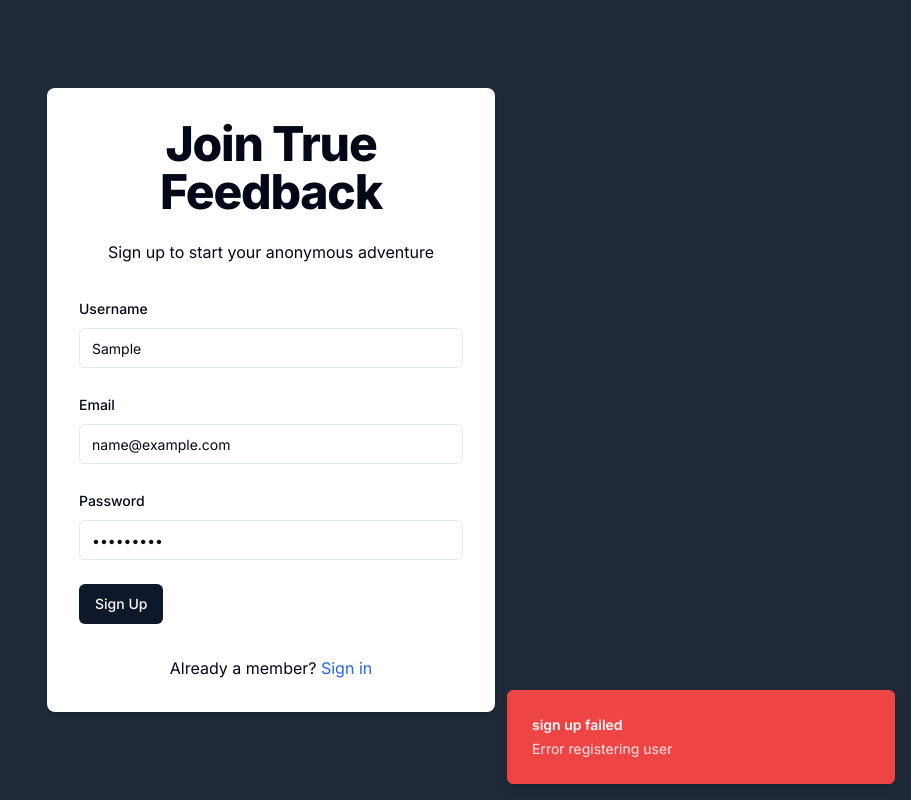
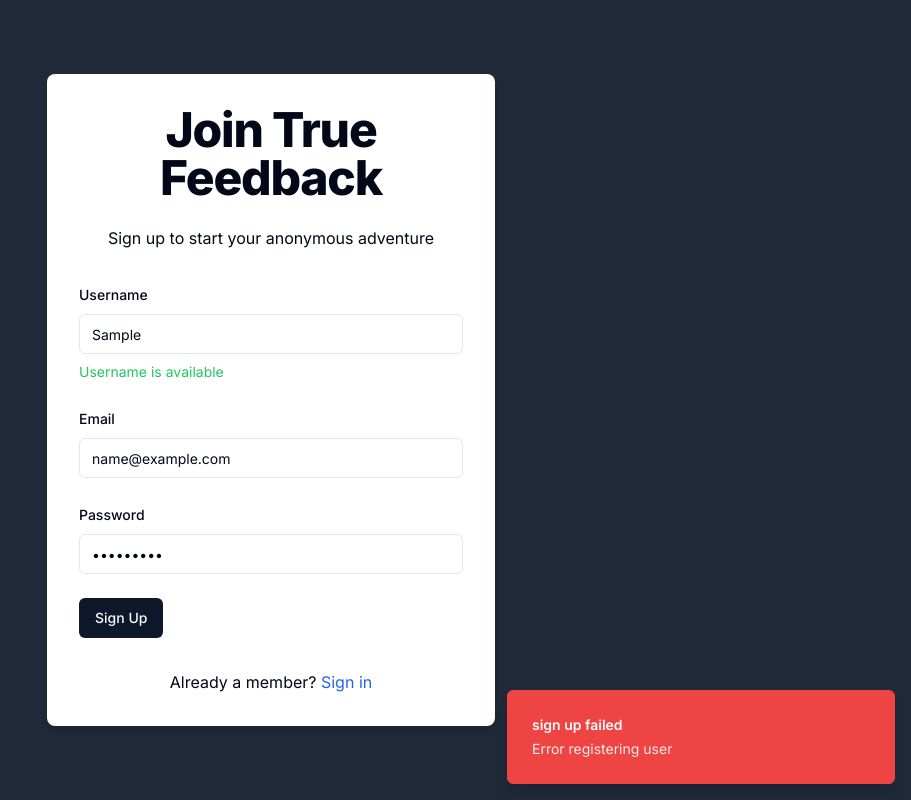
Before and after one commit to architak47/truefeedback, a Next.js app: page /sign-up in a window 1280 px wide. Both pictures are taken after typing "Sample", "name@example.com", "Sample123" into the empty fields and a click on the button "Sign Up". Shown: the whole page, without its empty margins (369-1280 px from the left). Built offline with nearby package versions, Linux system fonts and the light colour scheme; no server answers; the database is empty.

Commit message:
Sign Up page form validation and handle username check

```diff
--- a/src/app/(auth)/sign-in/page.tsx
+++ b/src/app/(auth)/sign-in/page.tsx
@@ -3,7 +3,7 @@
 const page = () => {
   return (
     <div>
-
+      sign in page
     </div>
   )
 }
--- a/src/app/(auth)/sign-up/page.tsx
+++ b/src/app/(auth)/sign-up/page.tsx
@@ -4,7 +4,7 @@
 import { useForm } from "react-hook-form"
 import { z } from "zod"
 import Link from "next/link"
-import { useDebounceValue } from 'usehooks-ts'
+import { useDebounceCallback } from 'usehooks-ts'
 import { useToast } from "@/components/ui/use-toast"
 import { useRouter } from 'next/navigation'
 import { signUpSchema } from '@/schemas/signUpSchema'
@@ -22,7 +22,7 @@
   const [isCheckingUsername, setIsCheckingUsername] = useState(false);
   const [isSubmitting, setIsSubmitting] = useState(false);
 
-  const debouncedUsername = useDebounceValue(username, 300);
+  const debounced = useDebounceCallback(setUsername, 300);
   const { toast } = useToast();
   const router = useRouter();
 
@@ -38,12 +38,14 @@
 
   useEffect(() => {
     const checkUsernameUnique = async () => {
-      if(debouncedUsername){
+      if(username){
         setIsCheckingUsername(true);
         setUsernameMessage('');
         try {
-          const response = await axios.get(`/api/check-username-unique?username=${debouncedUsername}`);
-          setUsernameMessage(response.data.message);
+          const response = await axios.get(`/api/check-username-unique?username=${username}`);
+        //   console.log(response.data.message)
+          let message = response.data.message;
+          setUsernameMessage(message);
         } catch (error) {
           const axiosError = error as AxiosError<ApiResponse>;
           setUsernameMessage(axiosError.response?.data.message ?? 'Error checking username');
@@ -53,7 +55,7 @@
       }
     }
     checkUsernameUnique();
-  }, [debouncedUsername])
+  }, [username])
 
   const onSubmit = async (data: z.infer<typeof signUpSchema>) => {
     setIsSubmitting(true);
@@ -100,10 +102,24 @@
                   {...field}
                   onChange={(e) => {
                   field.onChange(e);
-                  setUsername(e.target.value);
+                  debounced(e.target.value);
                   }}
                 />
               </FormControl>
+                {
+                    isCheckingUsername && <Loader2 className='animate-spin' />
+                }
+                {!isCheckingUsername && usernameMessage && (
+                    <p
+                    className={`text-sm ${
+                        usernameMessage === 'Username is available'
+                        ? 'text-green-500'
+                        : 'text-red-500'
+                        }`}
+                        >
+                      {usernameMessage}
+                    </p>
+                  )}
               <FormMessage />
               </FormItem>
               )}
```
